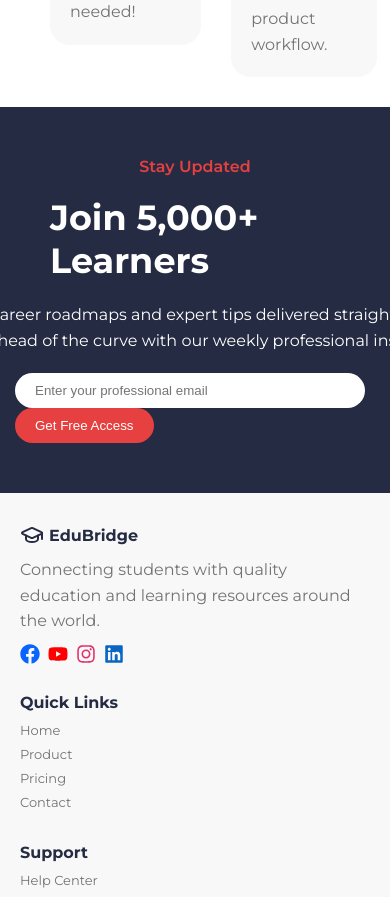
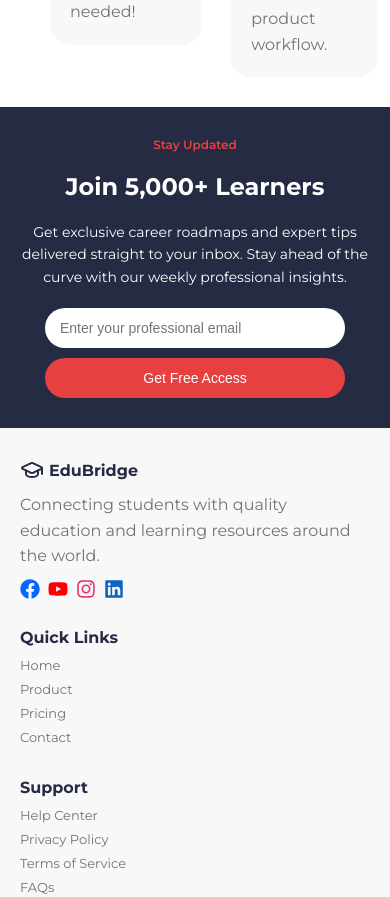
Before and after one commit to RTHILAA/EDUBRIDGE, a React (Create React App) app: page / in a window 390 px wide. Shown: the part 4085-4982 px from the top of the page. Built offline with nearby package versions, Linux system fonts and the light colour scheme.

Commit message:
feat: update JoinUs section

```diff
--- a/src/sections/JoinUs/JoinUs.css
+++ b/src/sections/JoinUs/JoinUs.css
@@ -5,6 +5,7 @@
   flex-direction: column;
   align-items: center;
   gap: 20px;
+  transition: background-color 0.3s ease-in-out;
 }
 
 .join-us-container span {
@@ -30,6 +31,7 @@
   margin-right: 10px;
   border: none;
   outline: none;
+  transition: all 0.3s ease-in-out;
 }
 
 .join-us-container .email-subscribe .btn-subscribe {
@@ -39,4 +41,118 @@
   background-color: var(--red);
   color: white;
   cursor: pointer;
+  transition: all 0.3s ease-in-out;
+  position: relative;
+  overflow: hidden;
 }
+
+/* Hover Effects */
+.join-us-container .email-subscribe .email:hover {
+  box-shadow: 0 0 0 2px rgba(255, 255, 255, 0.2);
+  transform: scale(1.02);
+}
+
+.join-us-container .email-subscribe .email:focus {
+  box-shadow: 0 0 0 3px var(--red);
+  transform: scale(1.02);
+}
+
+.join-us-container .email-subscribe .btn-subscribe:hover {
+  background-color: #c13b3b;
+  transform: translateY(-2px);
+  box-shadow: 0 5px 15px rgba(193, 59, 59, 0.3);
+}
+
+.join-us-container .email-subscribe .btn-subscribe:active {
+  transform: translateY(0);
+}
+
+/* Ripple effect for button */
+.join-us-container .email-subscribe .btn-subscribe::after {
+  content: '';
+  position: absolute;
+  top: 50%;
+  left: 50%;
+  width: 0;
+  height: 0;
+  border-radius: 50%;
+  background: rgba(255, 255, 255, 0.3);
+  transform: translate(-50%, -50%);
+  transition: width 0.6s, height 0.6s;
+}
+
+.join-us-container .email-subscribe .btn-subscribe:hover::after {
+  width: 300px;
+  height: 300px;
+}
+
+/* Tablet Styles (481px - 949px) */
+@media screen and (min-width: 481px) and (max-width: 949px) {
+  .join-us-container {
+    padding: 40px 30px;
+  }
+
+  .join-us-container h2 {
+    font-size: 28px;
+  }
+
+  .join-us-container p {
+    width: 100%;
+    max-width: 550px;
+    font-size: 15px;
+  }
+
+  .join-us-container .email-subscribe .email {
+    width: 300px;
+  }
+}
+
+/* Mobile Styles (max-width: 480px) */
+@media screen and (max-width: 480px) {
+  .join-us-container {
+    padding: 30px 20px;
+    text-align: center;
+  }
+
+  .join-us-container span {
+    font-size: 12px;
+  }
+
+  .join-us-container h2 {
+    font-size: 24px;
+  }
+
+  .join-us-container p {
+    width: 100%;
+    font-size: 14px;
+  }
+
+  .join-us-container .email-subscribe {
+    display: flex;
+    flex-direction: column;
+    gap: 10px;
+    width: 100%;
+    max-width: 300px;
+  }
+
+  .join-us-container .email-subscribe .email {
+    width: 100%;
+    margin-right: 0;
+    padding: 12px 15px;
+    font-size: 14px;
+  }
+
+  .join-us-container .email-subscribe .btn-subscribe {
+    width: 100%;
+    padding: 12px 15px;
+    font-size: 14px;
+  }
+
+  .join-us-container .email-subscribe .btn-subscribe:hover {
+    transform: translateY(-1px);
+  }
+
+  .join-us-container .email-subscribe .email:hover {
+    transform: scale(1.01);
+  }
+}
```
Also changed, not shown: src/sections/JoinUs/JoinUs.js (line endings or trailing spaces).
